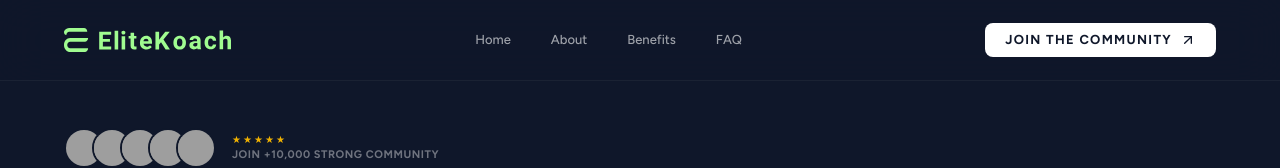
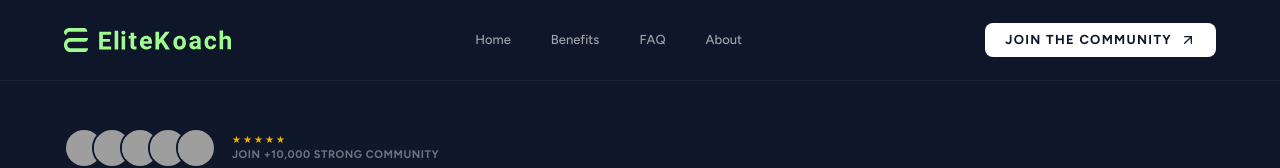
Before and after one commit to Elitekoachtools/Elitekoach, a React (Vite) app: page / in a window 1280 px wide. Shown: the top 168 px of the page. Built offline with nearby package versions, Linux system fonts and the light colour scheme; grey boxes are pictures that could not be loaded; a web font is replaced by a local one.

Commit message:
Style About back link, fix navbar About routing, and tighten About page spacing

```diff
--- a/src/components/layout/Navbar.tsx
+++ b/src/components/layout/Navbar.tsx
@@ -48,7 +48,7 @@ export const Navbar: React.FC = () => {
         </div>
 
         <div className="hidden lg:flex items-center gap-10 text-[13px] font-medium text-white/60">
-          {["Home", "About", "Benefits", "FAQ"].map((item) => (
+          {["Home", "Benefits", "FAQ"].map((item) => (
             <a
               href={`#${item.toLowerCase()}`}
               key={item}
@@ -57,6 +57,12 @@ export const Navbar: React.FC = () => {
               {item}
             </a>
           ))}
+          <button
+            onClick={() => window.dispatchEvent(new CustomEvent("navigate", { detail: "about" }))}
+            className="hover:text-white transition-colors"
+          >
+            About
+          </button>
         </div>
 
         <div className="flex items-center gap-4">
@@ -79,7 +85,7 @@ export const Navbar: React.FC = () => {
       {mobileOpen && (
         <div className="lg:hidden bg-brand-bg/95 backdrop-blur-xl border-b border-white/5 py-8">
           <div className="section-container flex flex-col gap-6">
-            {["Home", "About", "Benefits", "FAQ"].map((item) => (
+            {["Home", "Benefits", "FAQ"].map((item) => (
               <a
                 key={item}
                 href={`#${item.toLowerCase()}`}
@@ -89,6 +95,15 @@ export const Navbar: React.FC = () => {
                 {item}
               </a>
             ))}
+            <button
+              onClick={() => {
+                window.dispatchEvent(new CustomEvent("navigate", { detail: "about" }));
+                setMobileOpen(false);
+              }}
+              className="text-lg font-medium text-white/70 hover:text-white text-left"
+            >
+              About
+            </button>
             <Button
               variant="primary"
               data-formkit-toggle={KIT_FORM_ID}
--- a/src/pages/About.tsx
+++ b/src/pages/About.tsx
@@ -1,7 +1,8 @@
 import React from 'react';
-import { ArrowUpRight } from 'lucide-react';
+import { ArrowUpRight, ArrowLeft } from 'lucide-react';
 import { Button } from '../components/common/Button';
 import { GlassCard } from '../components/common/GlassCard';
+import { Testimonials } from '../components/sections/Testimonials';
 
 const About: React.FC = () => {
   return (
@@ -56,8 +57,9 @@ const About: React.FC = () => {
           <div className="mb-12">
             <button
               onClick={() => window.dispatchEvent(new CustomEvent('navigate', { detail: 'landing' }))}
-              className="text-white/40 hover:text-white text-xs font-bold uppercase tracking-widest mb-6 transition-colors"
+              className="flex items-center gap-2 text-white/40 hover:text-white text-xs font-bold uppercase tracking-widest mb-6 transition-colors self-start"
             >
+              <ArrowLeft size={16} />
               Back to Home
             </button>
             <h1 className="text-brand-accent font-sans uppercase tracking-widest text-xs font-bold mb-4">About</h1>
@@ -66,7 +68,7 @@ const About: React.FC = () => {
             </h2>
           </div>
 
-          <div className="space-y-8 text-white/80 text-[15px] leading-relaxed font-sans">
+          <div className="space-y-6 text-white/80 text-[15px] leading-relaxed font-sans">
             <GlassCard>
               <h3 className="text-white font-bold text-lg mb-3 font-sans uppercase tracking-wider">Our Mission</h3>
               <p>To democratise world-class coaching and help anyone change their life by connecting them with the right coach and the right tools. We believe talent is everywhere, but opportunity is not. EliteKoach exists to bridge that gap.</p>
@@ -82,6 +84,10 @@ const About: React.FC = () => {
               <p>EliteKoach is a UK software platform where users speak to Eli to find a tailored coach, then choose how they want to learn. You can book a live 1:1 coaching session or send in a video for your coach to review. Eli also supports you with daily check-ins to keep you accountable.</p>
             </GlassCard>
           </div>
+
+          <div className="mt-16">
+            <Testimonials />
+          </div>
         </div>
       </main>
     </div>
```
